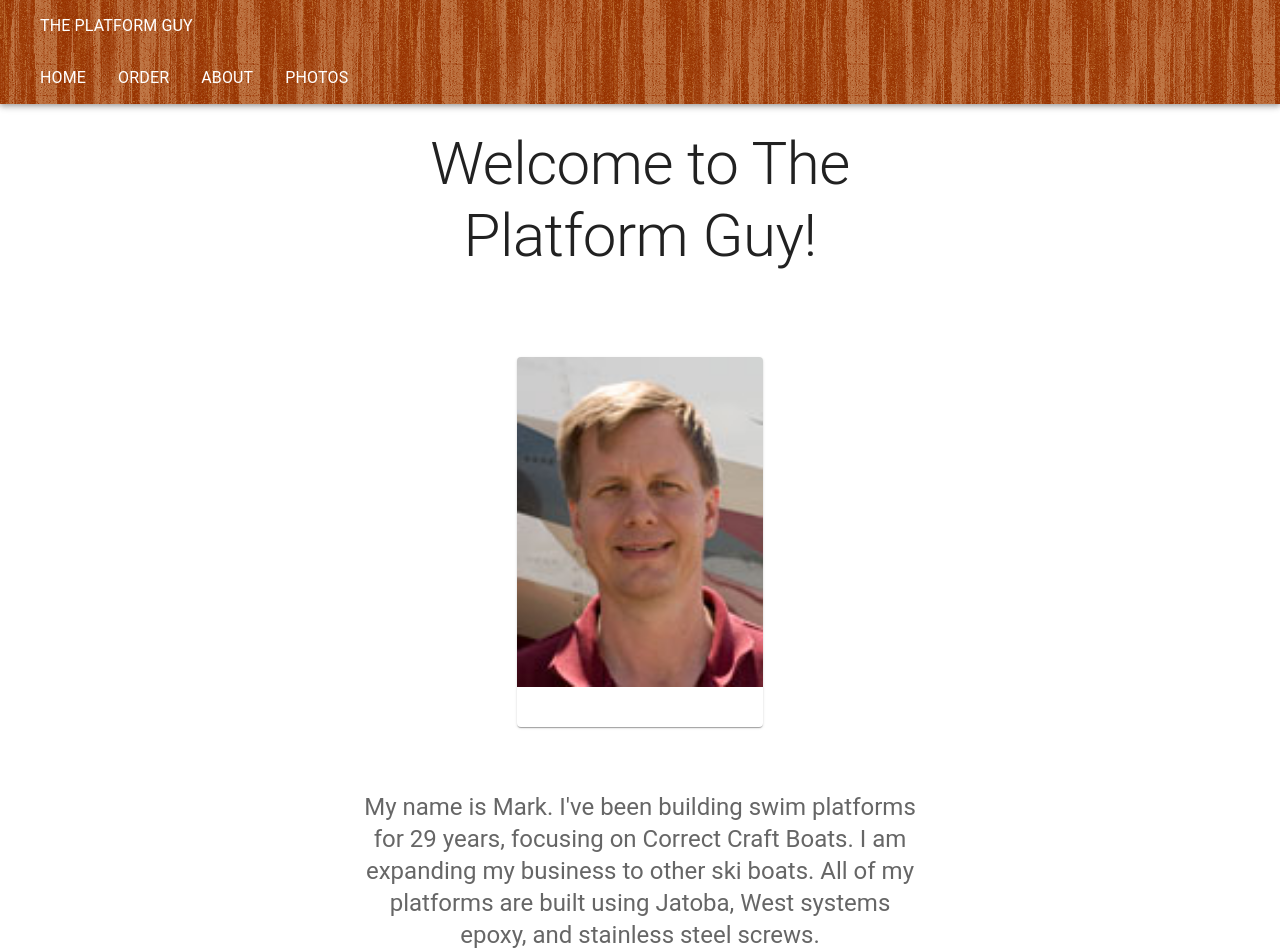
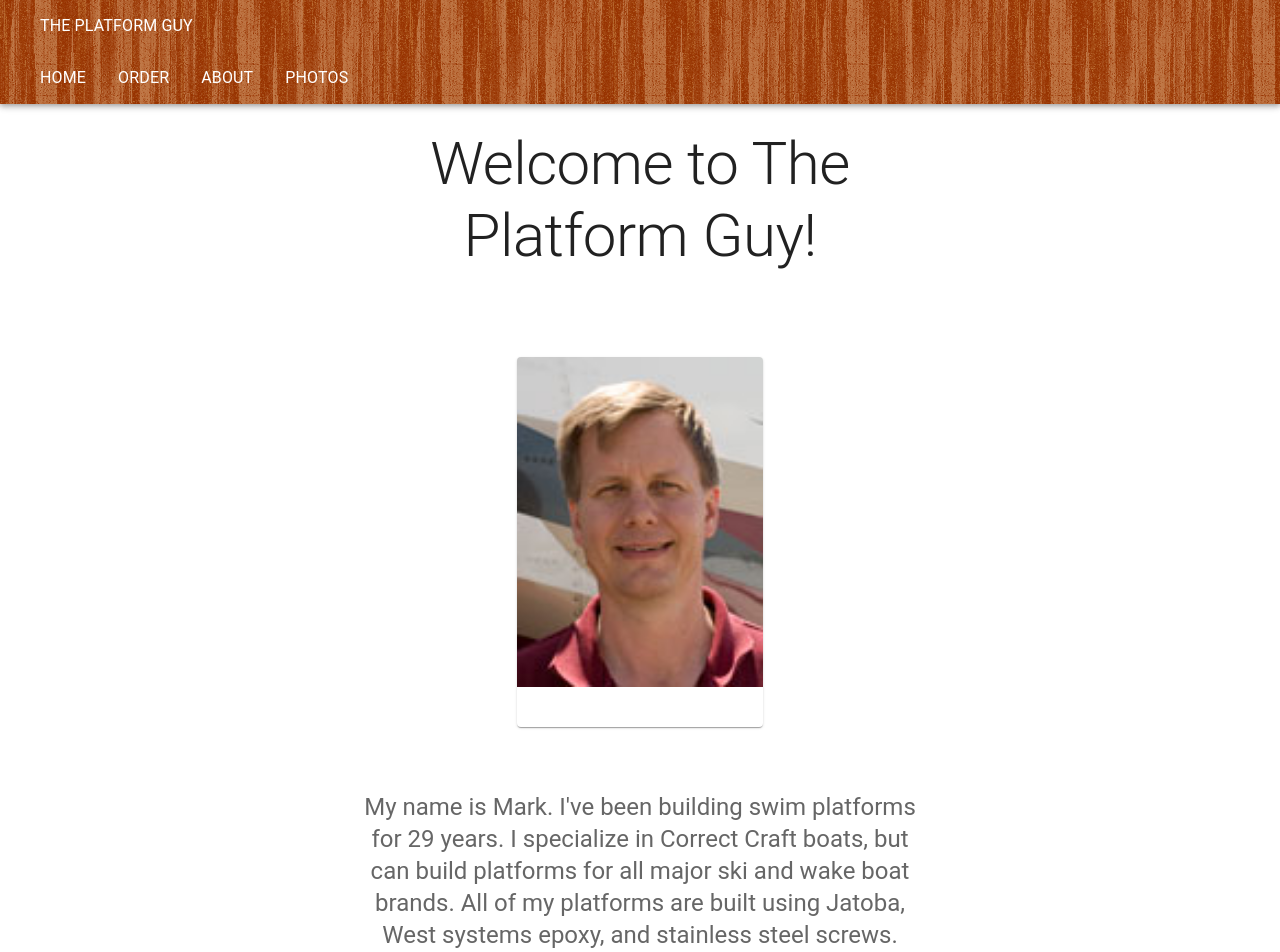
Before and after one commit to kage1414/the-platform-guy, a Next.js app: page / in a window 1280 px wide. Shown: the top 952 px of the page. Built offline with nearby package versions, Linux system fonts and the light colour scheme.

Commit message:
Edit about page description

```diff
--- a/src/components/HomePage.tsx
+++ b/src/components/HomePage.tsx
@@ -17,10 +17,10 @@ export const HomePage = (): ReactElement => {
       />
       <Paragraph
         mainTextBody={`My name is Mark. I've been building
-            swim platforms for ${years}, focusing on Correct Craft Boats. I am
-            expanding my business to other ski boats. All of my platforms are
-            built using Jatoba, West systems epoxy, and stainless steel
-            screws.`}
+            swim platforms for ${years}. I specialize in Correct Craft
+            boats, but can build platforms for all major ski and wake boat
+            brands. All of my platforms are built using Jatoba, West
+            systems epoxy, and stainless steel screws.`}
       />
       <Divider />
       <br />
```
